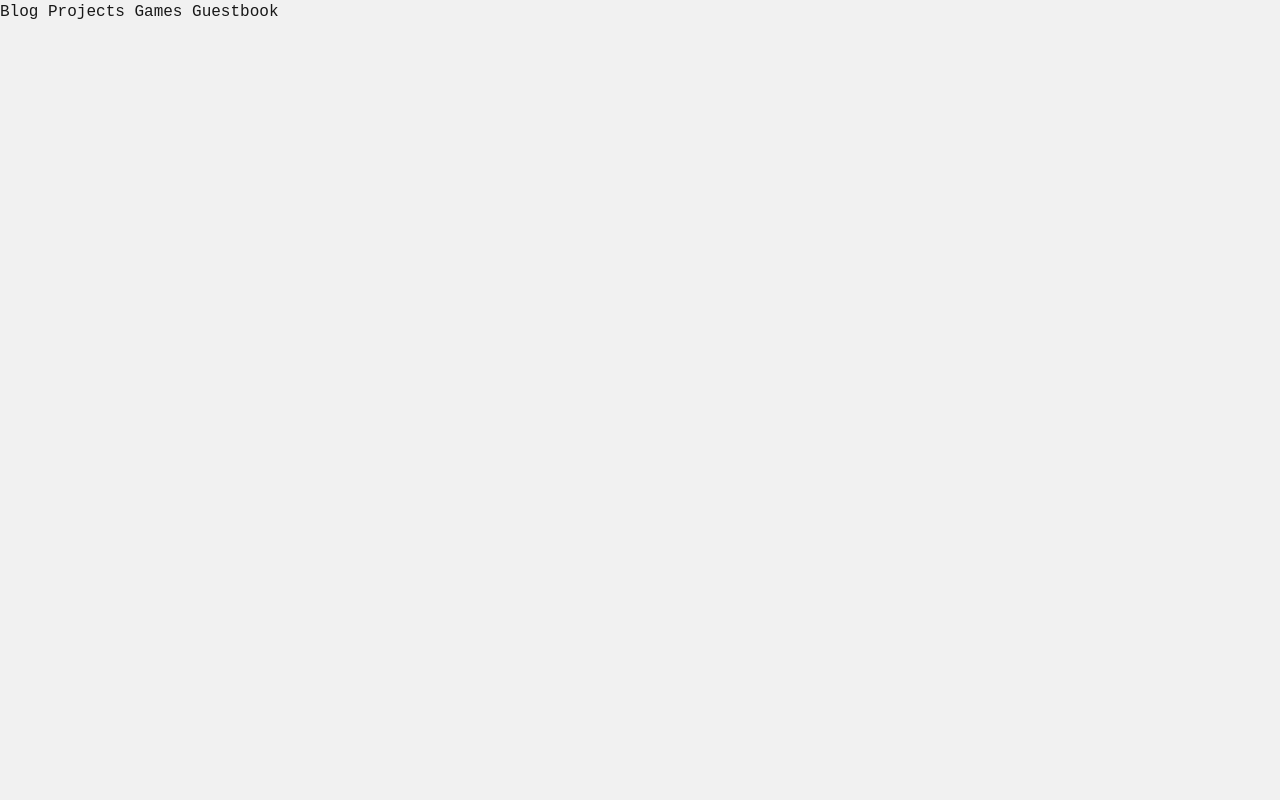
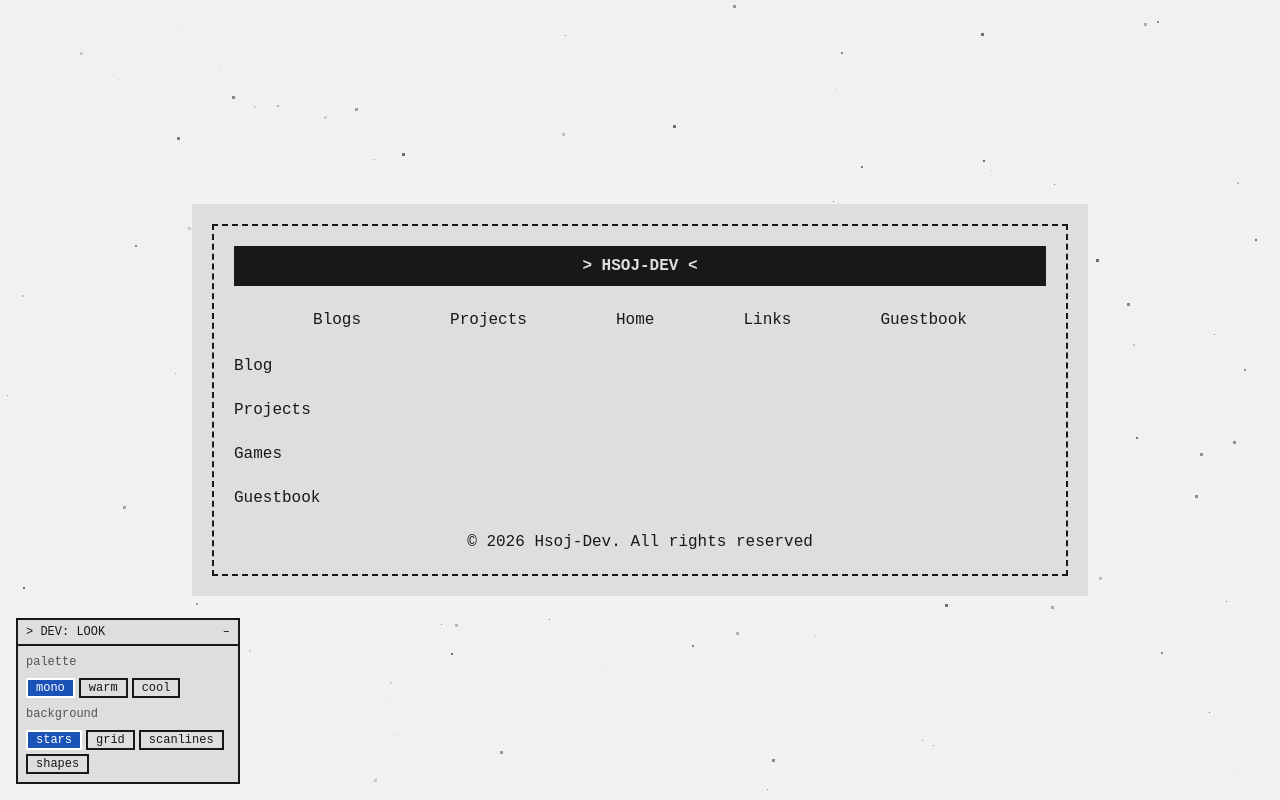
Before and after one commit to Hsoj-dev/hsoj.is-a.dev, a SvelteKit app: page / in a window 1280 px wide. Built offline with nearby package versions, Linux system fonts and the light colour scheme.

Commit message:
feat: update site layout

```diff
--- a/src/routes/+layout.svelte
+++ b/src/routes/+layout.svelte
@@ -1,9 +1,42 @@
 <script lang="ts">
     import '../app.css';
 	import favicon from '$lib/assets/favicon.svg';
+    import { onMount } from 'svelte';
+	import Header from "$lib/components/layout/Header.svelte";
+	import Background from '$lib/components/layout/Background.svelte';
+	import BackToTop from '$lib/components/BackToTop.svelte';
+	import DevSwitcher from '$lib/components/DevSwitcher.svelte';
+    import { loadPrefs, savePrefs, applyPalette } from '$lib/prefs.svelte';
 
 	let { children } = $props();
+
+    onMount(loadPrefs); // must stay above the effect
+    $effect(() => {
+        applyPalette();
+        savePrefs();
+    });
 </script>
 
-<svelte:head><link rel="icon" href={favicon} /></svelte:head>
-{@render children()}
+<svelte:head>
+    <title>Hsoj-Dev</title>
+    <link rel="icon" href={favicon} />
+</svelte:head>
+
+<Background />
+
+<div class="flex flex-col min-h-screen items-center justify-center">
+    <div class="bg-base-100 w-full max-w-4xl h-fit my-5">
+        <div class="flex flex-col gap-5 bg-base-100 m-3 h-auto border-2 border-dashed border-base-content p-3 md:m-5 md:p-5">
+
+            <Header />
+
+            {@render children()}
+
+            <p class="text-center">© 2026 Hsoj-Dev. All rights reserved</p>
+
+        </div>
+    </div>
+</div>
+
+<BackToTop />
+<DevSwitcher />
```
